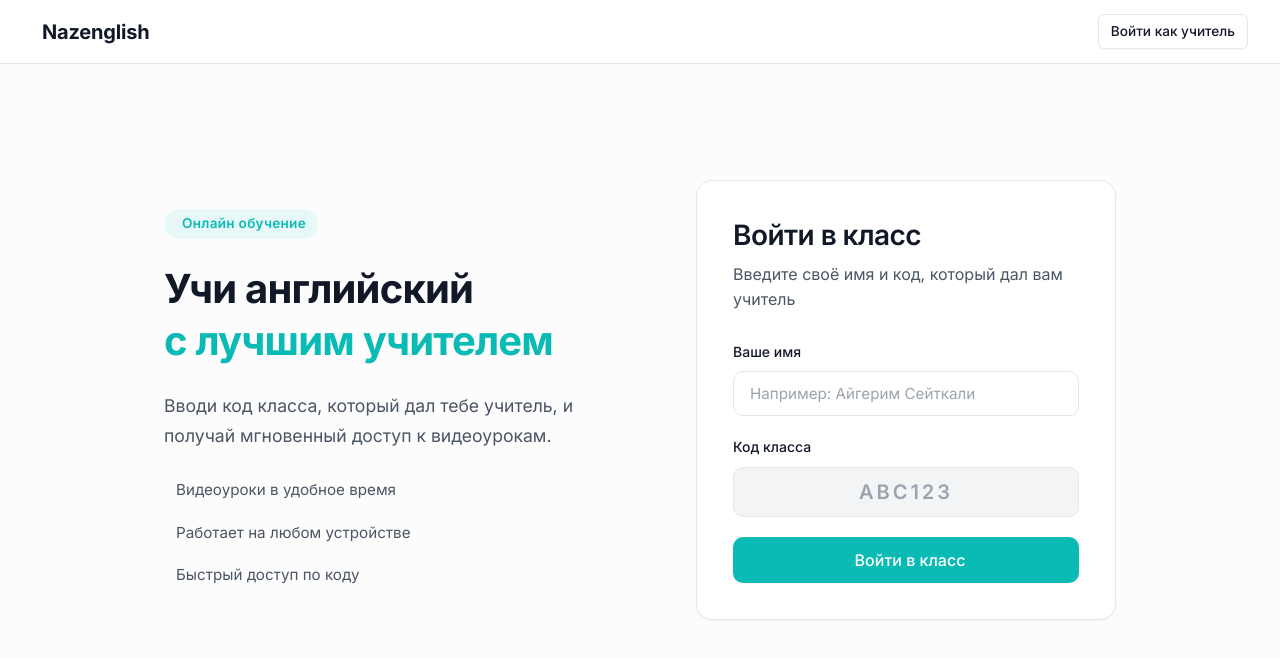
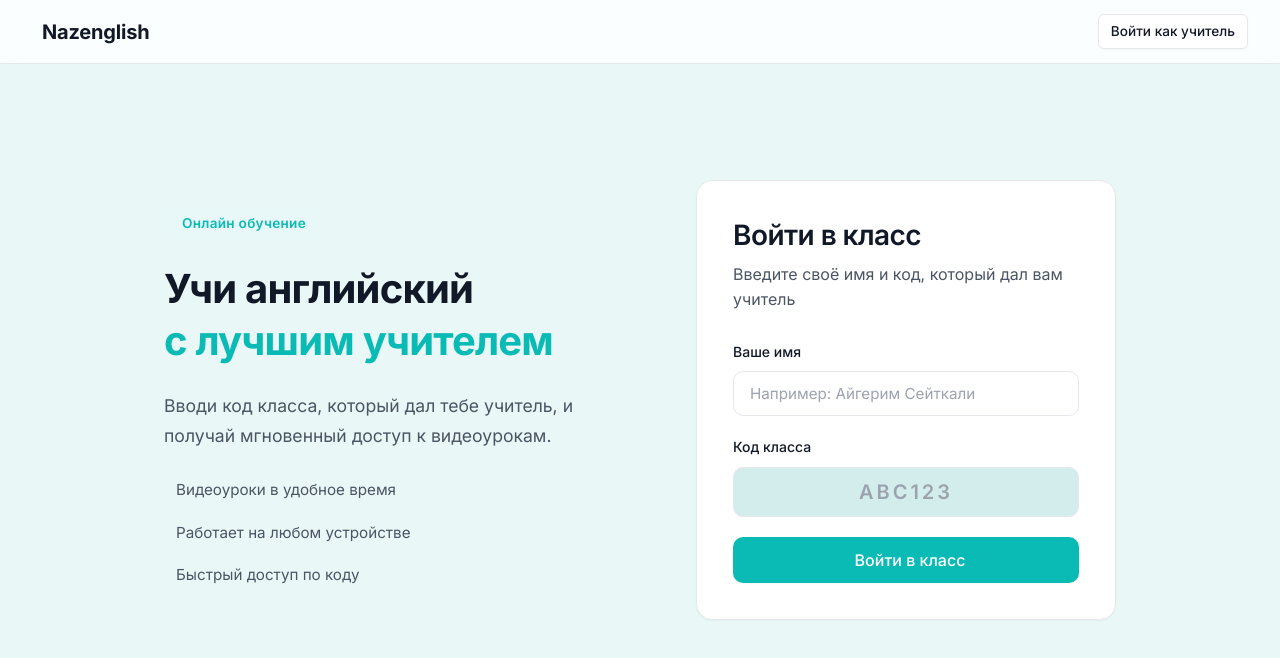
Before and after one commit to axmetrx/nazenglish, a React (Vite) app in the folder frontend/: page / in a window 1280 px wide. Shown: the top 658 px of the page. Built offline with nearby package versions, Linux system fonts and the light colour scheme; no server answers; some icons are missing.

Commit message:
Change main background to soft Tiffany blue

```diff
--- a/frontend/src/index.css
+++ b/frontend/src/index.css
@@ -3,9 +3,9 @@
 /* ─── Premium Minimalist Design System ─────────────────────────────────── */
 :root {
   /* Soft, elegant neutral backgrounds */
-  --bg-primary: #fcfcfd;
+  --bg-primary: #eaf7f7;
   --bg-secondary: #ffffff;
-  --bg-tertiary: #f3f4f6;
+  --bg-tertiary: #d3eded;
 
   --border: #e5e7eb;
   --border-hover: #d1d5db;
```
